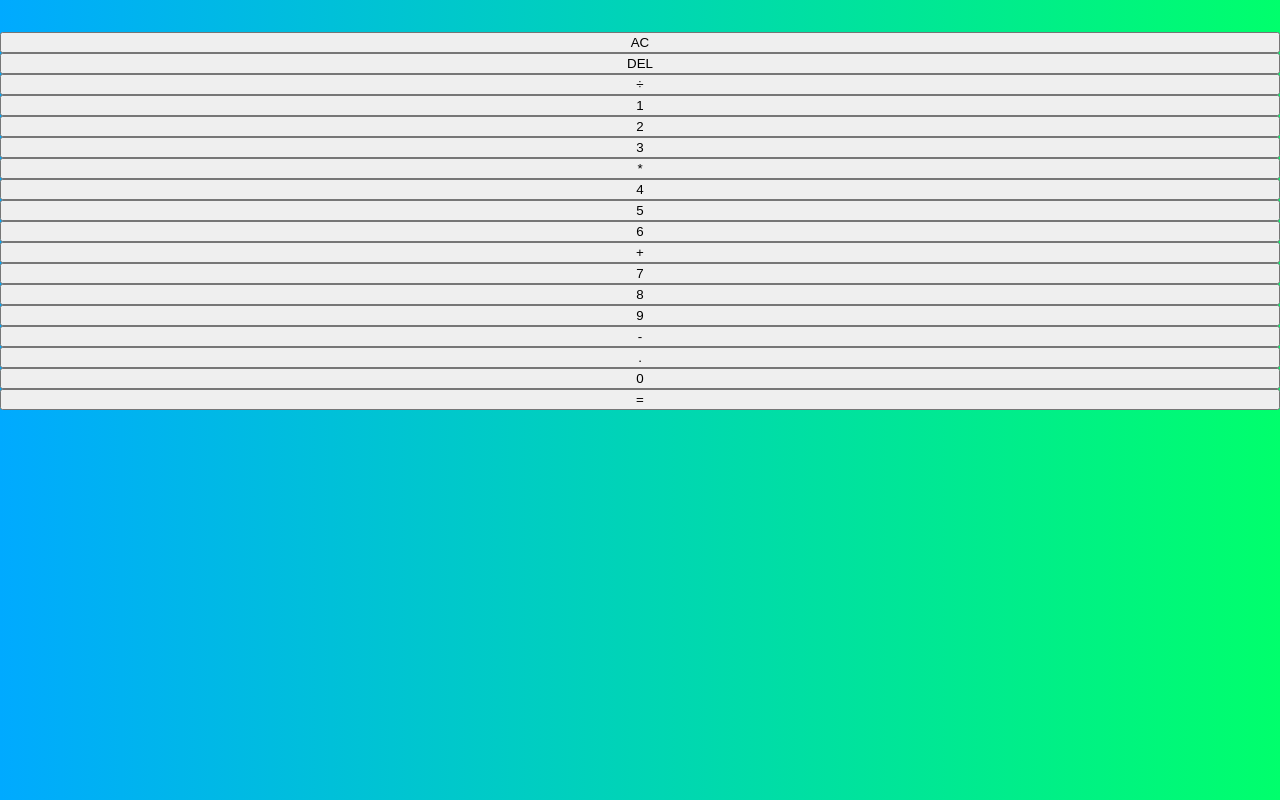
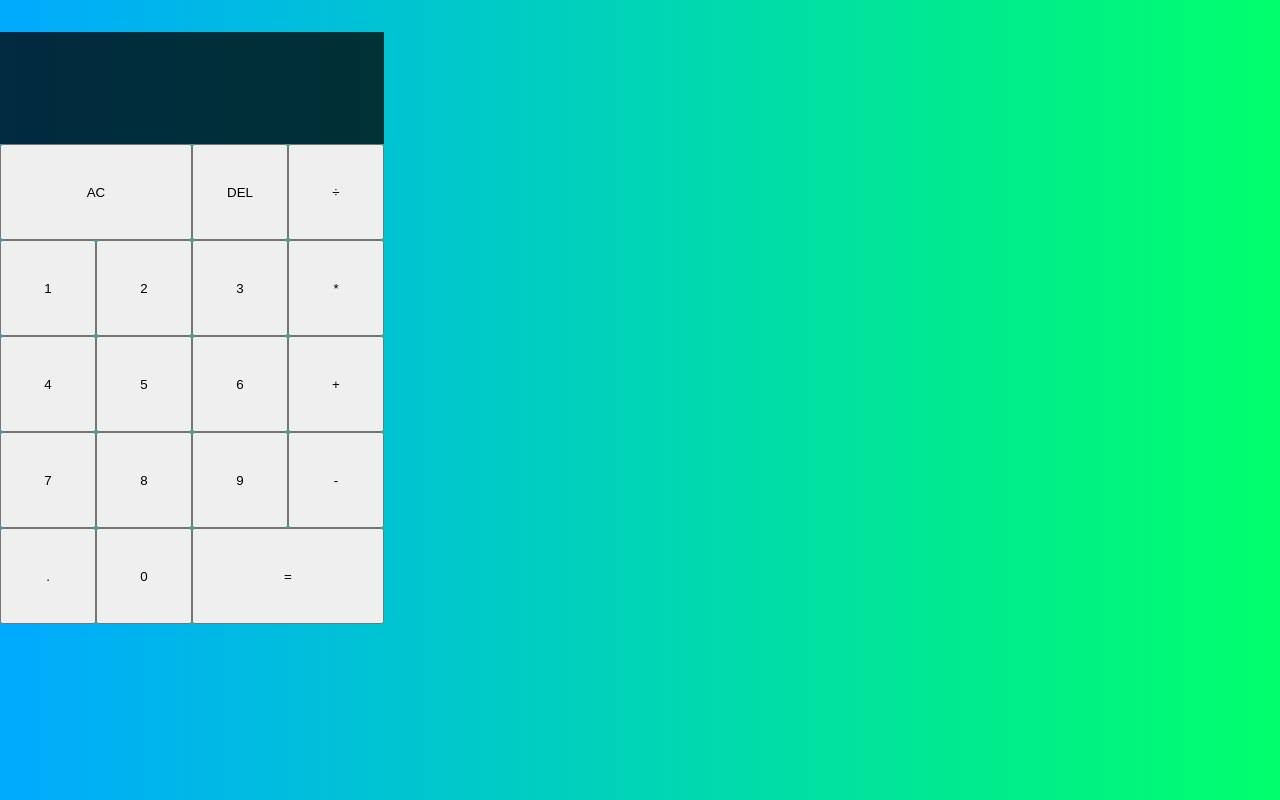
Before and after one commit to RausRD/calculator-on-React, a React (Create React App) app: page / in a window 1280 px wide. Built offline with nearby package versions, Linux system fonts and the light colour scheme.

Commit message:
wrote main styles

```diff
--- a/src/styles.css
+++ b/src/styles.css
@@ -10,4 +10,29 @@
 .claculator-grid {
 	display: grid;
 	margin-top: 2rem;
+	grid-template-columns: repeat(4, 6rem);
+	grid-template-rows: minmax(7rem, auto) repeat(5, 6rem);
 }
+
+.span-two {
+	grid-column: span 2;
+}
+
+.output {
+	grid-column: 1 / -1;
+	background-color: rgba(0, 0, 0, .75);
+	display: flex;
+	flex-direction: column;
+	align-items: flex-end;
+	justify-content: space-around;
+}
+
+.output .previous-operand {
+	color: rgba(255, 255, 255, .75);
+	font-size: 1.5rem;
+}
+
+.output .current-operand {
+	color: white;
+	font-size: 2.5rem;
+}
```
